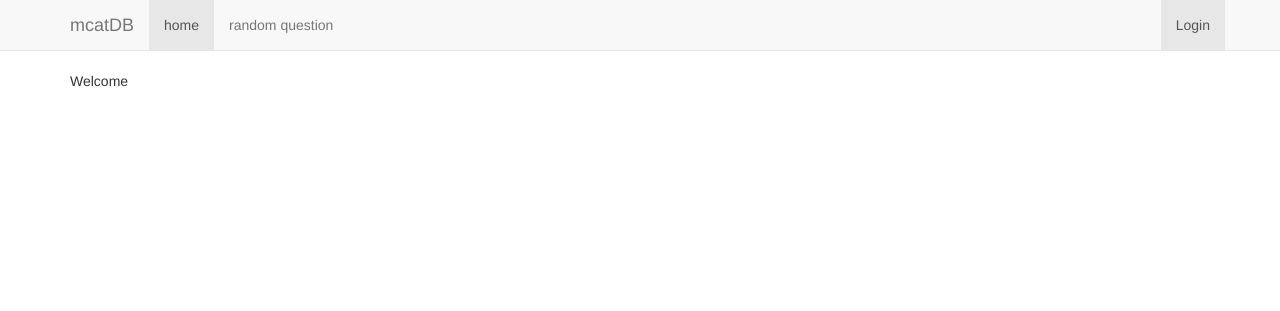
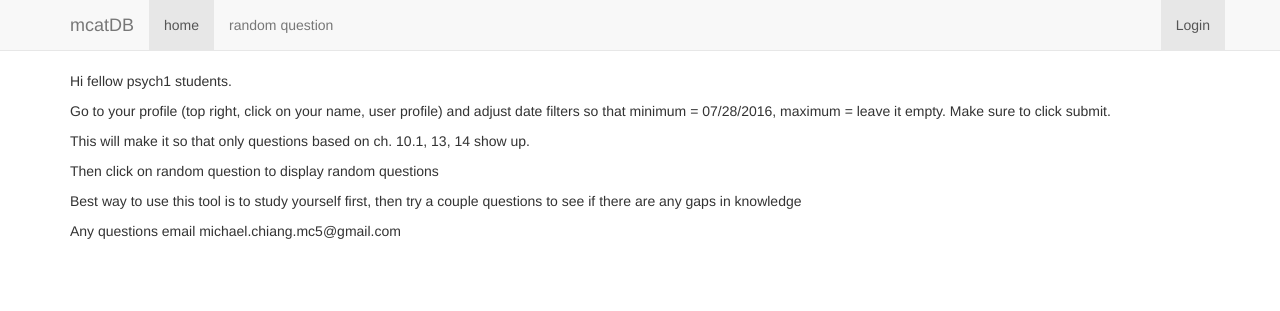
Before and after one commit to michael-chiang-mc5/mcatdb-repo, a Django app: page / in a window 1280 px wide. Shown: the top 311 px of the page. Run offline with Django 3.2, Linux system fonts and the light colour scheme; some libraries are stand-ins or nearby versions.

Commit message:
Explanation only shows up when there is one

```diff
--- a/mySite/myContent/templates/myContent/questionOfTheDay.html
+++ b/mySite/myContent/templates/myContent/questionOfTheDay.html
@@ -17,6 +17,32 @@
       </div>
     {% endif %}
 
-    Welcome
+    <p>
+    Hi fellow psych1 students.
+    </p>
+
+    <p>
+    Go to your profile (top right, click on your name, user profile) and adjust date filters so that minimum = 07/28/2016, maximum = leave it empty.
+    Make sure to click submit.
+    </p>
+
+    <p>
+    This will make it so that only questions based on ch. 10.1, 13, 14 show up.
+    </p>
+
+    <p>
+    Then click on random question to display random questions
+    </p>
+
+    <p>
+      Best way to use this tool is to study yourself first, then try a couple questions to see if there are any gaps in knowledge
+    </p>
+
+    <p>
+    Any questions email michael.chiang.mc5@gmail.com
+    </p>
+
+
+
   </div>
 {% endblock %}
```
Also changed, not shown: mySite/Test/models.py (+9 -0 lines), mySite/Test/templates/Test/template_question.html (+2 -2 lines), mySite/Test/views.py (+2 -0 lines).
